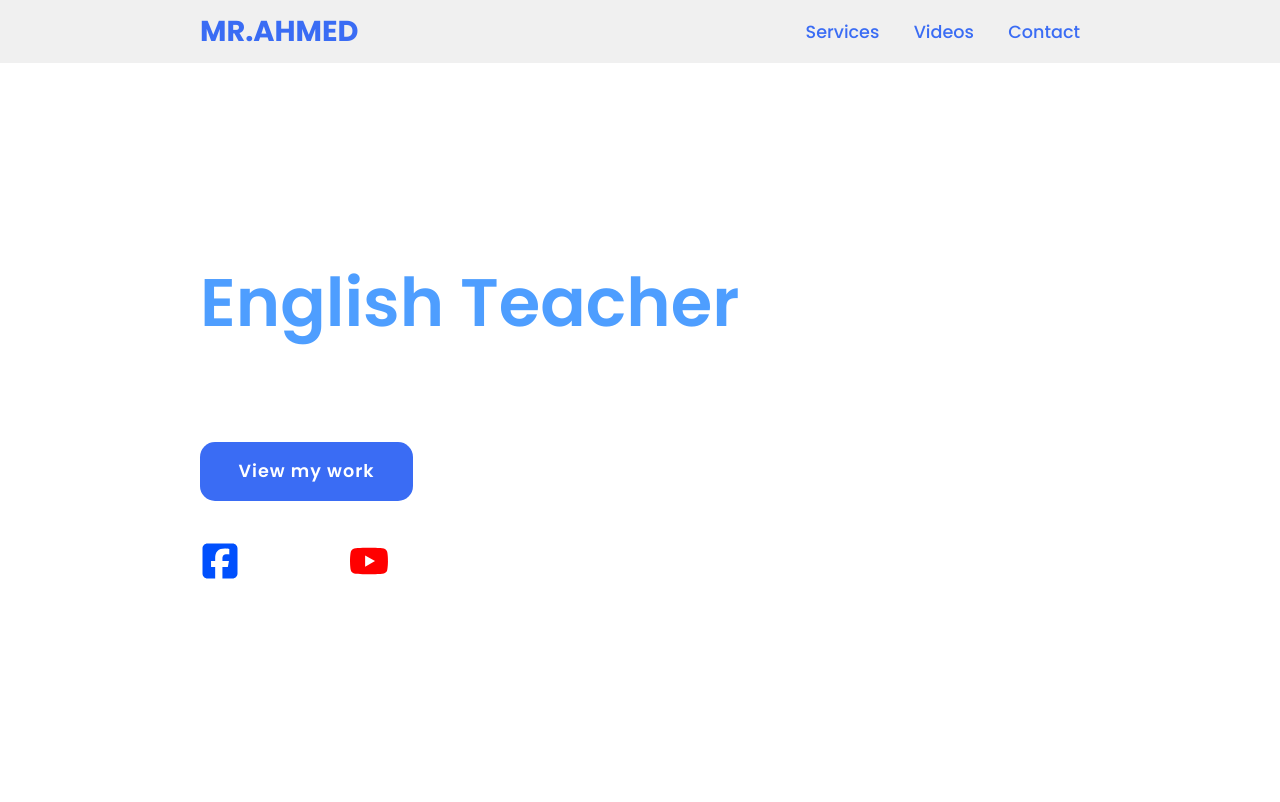
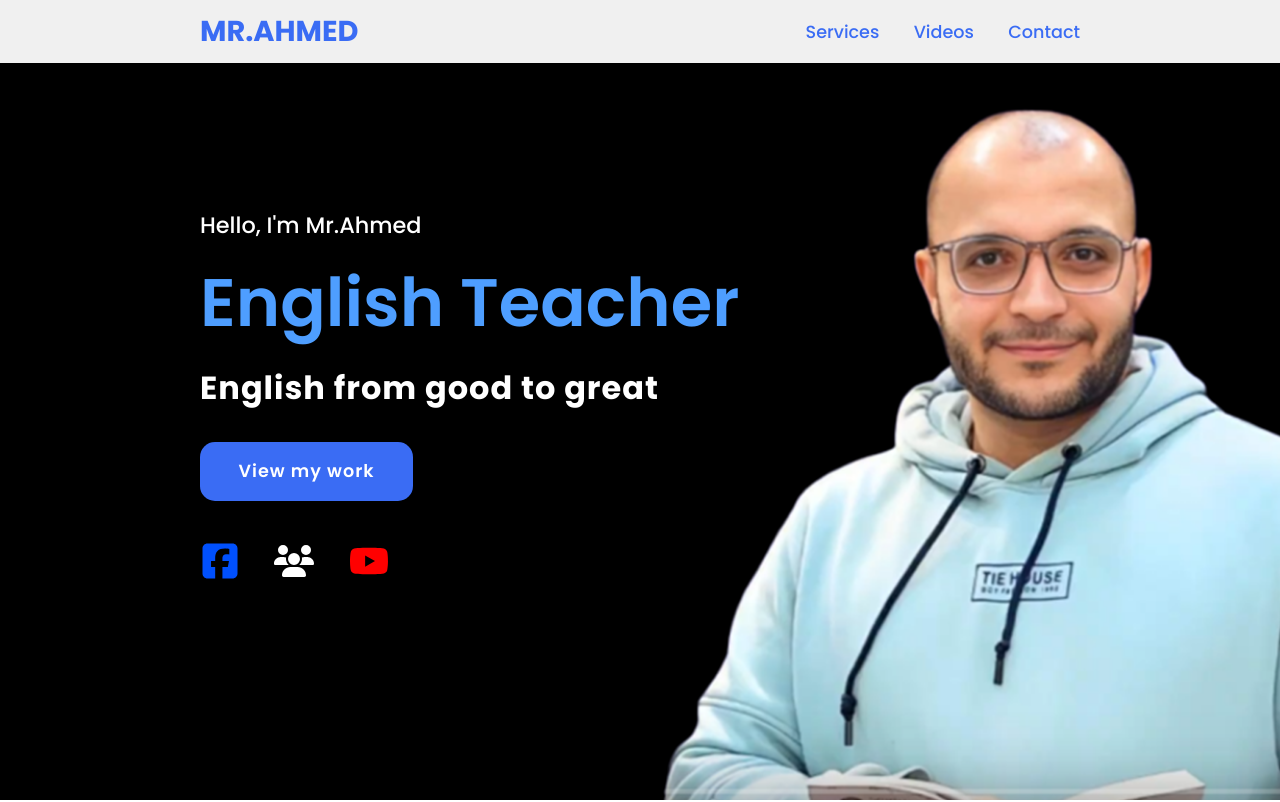
Before and after one commit to shadow454352/Ahmed-Adly, a plain HTML site: page index.html in a window 1280 px wide. Shown: the top 802 px of the page. Drawn offline with Linux system fonts and the light colour scheme.

Commit message:
Update style.css

```diff
--- a/style.css
+++ b/style.css
@@ -49,7 +49,7 @@ padding: 100px 200px;
     min-height: 100vh;
     display: flex;
     align-items: center;
-    background: url( photos/mr.ahmed 1.png  ) no-repeat;
+    background: url( photos/mr.ahmed.png  ) no-repeat;
     background-size: cover;
     background-position: center;
     background-attachment: fixed;
```
